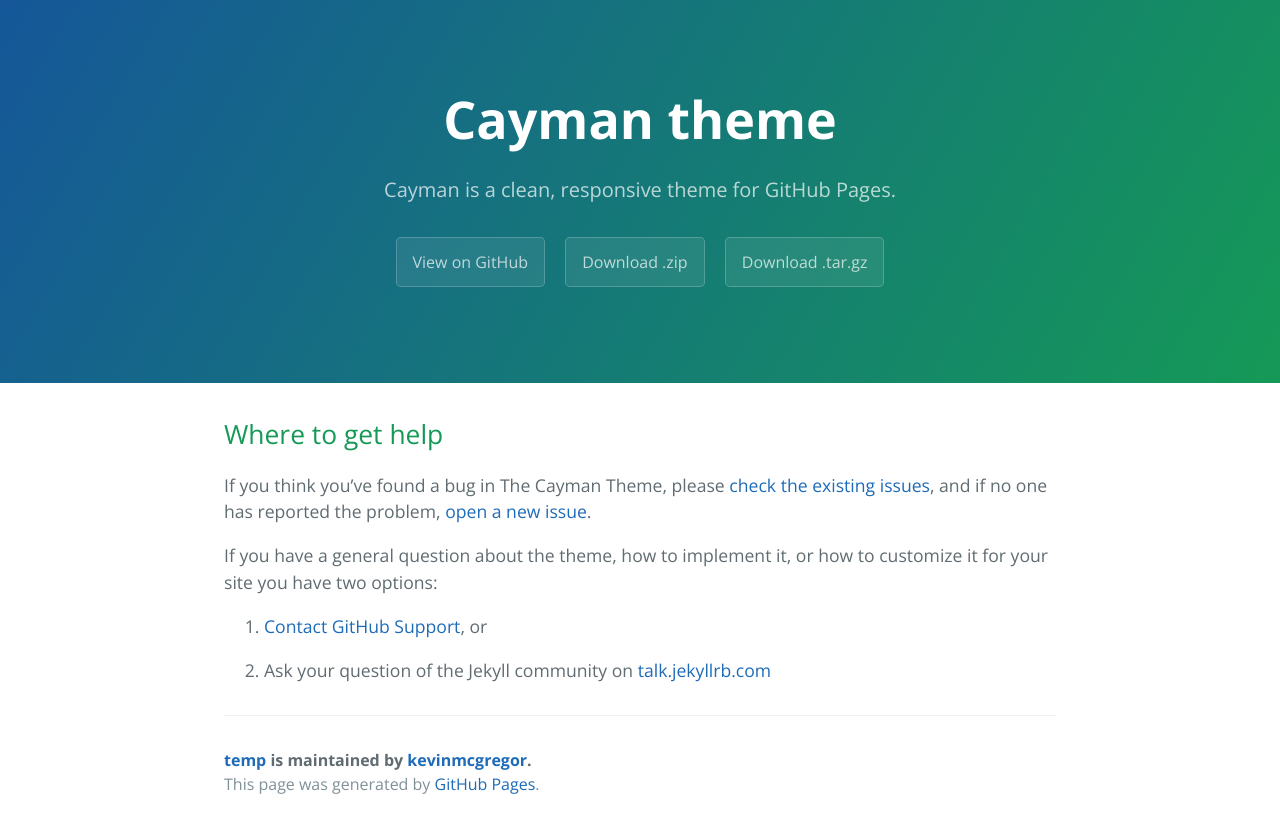
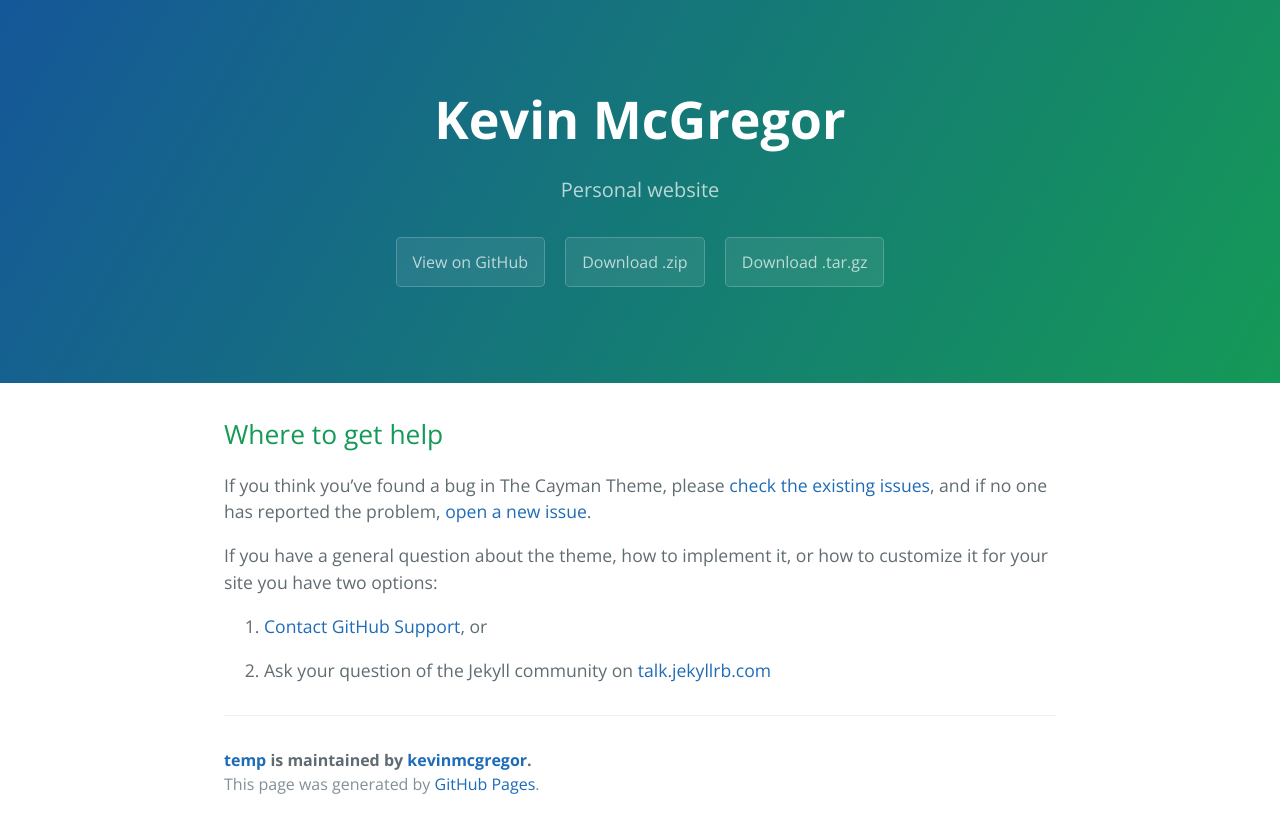
Before and after one commit to kevinmcgregor/temp, a Jekyll site: the page built from docs/SUPPORT.md, in a window 1280 px wide. Shown: the top 833 px of the page. Built offline with Jekyll 4.4.1, drawn with Linux system fonts in a browser that asks for light colours; our own code applies the rules of GitHub Pages for plain Markdown files.

Commit message:
Personalized config file

```diff
--- a/_config.yml
+++ b/_config.yml
@@ -1,5 +1,5 @@
-title: Cayman theme
-description: Cayman is a clean, responsive theme for GitHub Pages.
+title: Kevin McGregor
+description: Personal website
 show_downloads: true
 google_analytics:
 theme: jekyll-theme-cayman
```
